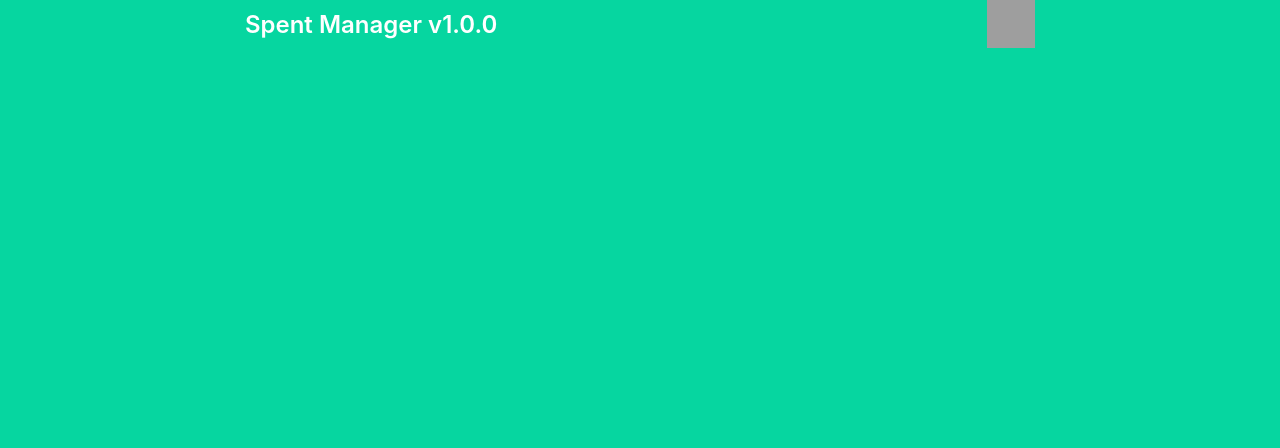
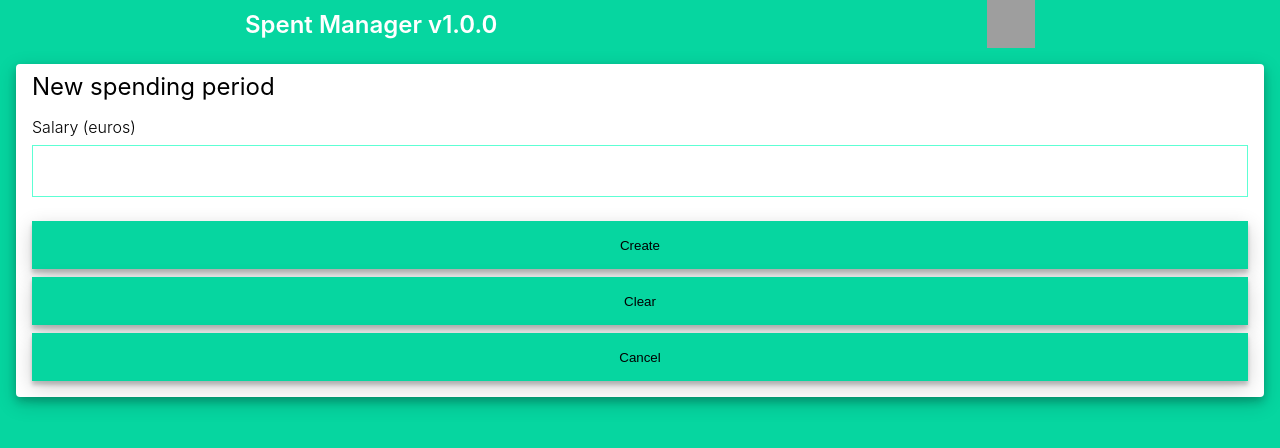
Before and after one commit to Potrunks/SpentManager, a React (Create React App) app in the folder gestion-depense-frontend/: page /newSpendingPeriod in a window 1280 px wide. Shown: the top 448 px of the page. Built offline with nearby package versions, Linux system fonts and the light colour scheme; sample sign-in values are in the browser's storage; grey boxes are pictures that could not be loaded.

Commit message:
Create new spending period component
Create the component with a form for input salary and button command (no valid yet)

```diff
--- a/gestion-depense-frontend/src/App.js
+++ b/gestion-depense-frontend/src/App.js
@@ -9,6 +9,7 @@ import "./style/navbar.css";
 import "./style/form.css";
 import LoginAccount from "./components/form/LoginAccount";
 import Menu from "./components/UI/Menu";
+import NewSpendingPeriod from "./components/form/NewSpendingPeriod";
 
 function App() {
   return (
@@ -19,6 +20,7 @@ function App() {
           <Route index element={<LoginAccount />} />
           <Route path="/" element={<LoginAccount />} />
           <Route path="/menu" element={<Menu />} />
+          <Route path="/newSpendingPeriod" element={<NewSpendingPeriod />} />
           <Route
             path="/displaySpents/:idUserConnected"
             element={<DisplaySpents />}
--- a/gestion-depense-frontend/src/components/UI/Menu.js
+++ b/gestion-depense-frontend/src/components/UI/Menu.js
@@ -1,6 +1,17 @@
-import React from "react";
+import React, { useEffect } from "react";
+import { useNavigate } from "react-router-dom";
 
 const Menu = () => {
+  const navigate = useNavigate();
+
+  useEffect(() => {
+    if (sessionStorage.getItem("idUserConnected") === null) {
+      console.log("User no connected");
+      navigate("/");
+    }
+    // eslint-disable-next-line react-hooks/exhaustive-deps
+  }, []);
+
   return (
     <div className="app-main-container">
       <div className="main-form-container">
@@ -8,7 +19,9 @@ const Menu = () => {
           <span>Menu</span>
         </div>
         <div className="main-button-container">
-          <button>New spending period</button>
+          <button onClick={() => navigate("/newSpendingPeriod")}>
+            New spending period
+          </button>
         </div>
       </div>
     </div>
--- a/gestion-depense-frontend/src/components/form/CreateAccount.js
+++ b/gestion-depense-frontend/src/components/form/CreateAccount.js
@@ -1,4 +1,4 @@
-import React, { useState } from "react";
+import React, { useState, useEffect } from "react";
 import { useNavigate } from "react-router-dom";
 import AccountService from "../../services/AccountService";
 import InputTestService from "../../services/InputTestService";
@@ -12,6 +12,11 @@ const CreateAccount = () => {
     secondPasswordUser: "",
     adminPassword: "",
   });
+
+  useEffect(() => {
+    sessionStorage.clear();
+    // eslint-disable-next-line react-hooks/exhaustive-deps
+  }, []);
 
   const navigate = useNavigate();
 
--- a/gestion-depense-frontend/src/components/form/LoginAccount.js
+++ b/gestion-depense-frontend/src/components/form/LoginAccount.js
@@ -1,9 +1,10 @@
-import React, { useState } from "react";
+import React, { useState, useEffect } from "react";
 import { useNavigate } from "react-router-dom";
 import AccountService from "../../services/AccountService";
 import InputTestService from "../../services/InputTestService";
 
 const LoginAccount = () => {
+
   const [user, setUser] = useState({
     mailUser: "",
     passwordUser: "",
@@ -13,6 +14,11 @@ const LoginAccount = () => {
     const value = e.target.value;
     setUser({ ...user, [e.target.name]: value });
   };
+
+  useEffect(() => {
+    sessionStorage.clear();
+    // eslint-disable-next-line react-hooks/exhaustive-deps
+  }, []);
 
   const logIn = (e) => {
     e.preventDefault();
--- /dev/null
+++ b/gestion-depense-frontend/src/components/form/NewSpendingPeriod.js
@@ -0,0 +1,63 @@
+import React, { useState, useEffect } from "react";
+import { useNavigate } from "react-router-dom";
+
+const NewSpendingPeriod = () => {
+  const [salary, setSalary] = useState({
+    valueSalary: "",
+  });
+
+  const handleChange = (e) => {
+    const value = e.target.value;
+    setSalary({ ...salary, [e.target.name]: value });
+  };
+
+  const navigate = useNavigate();
+
+  const clearInput = (e) => {
+    e.preventDefault();
+    setSalary({
+      valueSalary: "",
+    });
+  };
+
+  useEffect(() => {
+    if (sessionStorage.getItem("idUserConnected") === null) {
+      console.log("User no connected");
+      navigate("/");
+    }
+    // eslint-disable-next-line react-hooks/exhaustive-deps
+  }, []);
+
+  return (
+    <div className="app-main-container">
+      <div className="main-form-container">
+        <div className="main-title-form">
+          <span>New spending period</span>
+        </div>
+        <div className="API-error-box" id="API-error-box">
+          <span></span>
+        </div>
+        <div className="main-input-field" id="form">
+          <div className="input-field">
+            <span>Salary (euros)</span>
+            <input
+              placeholder=""
+              id="valueSalary"
+              type="text"
+              name="valueSalary"
+              value={salary.valueSalary}
+              onChange={(e) => handleChange(e)}
+            ></input>
+          </div>
+        </div>
+        <div className="main-button-container">
+          <button>Create</button>
+          <button onClick={clearInput}>Clear</button>
+          <button onClick={() => navigate("/menu")}>Cancel</button>
+        </div>
+      </div>
+    </div>
+  );
+};
+
+export default NewSpendingPeriod;
```
